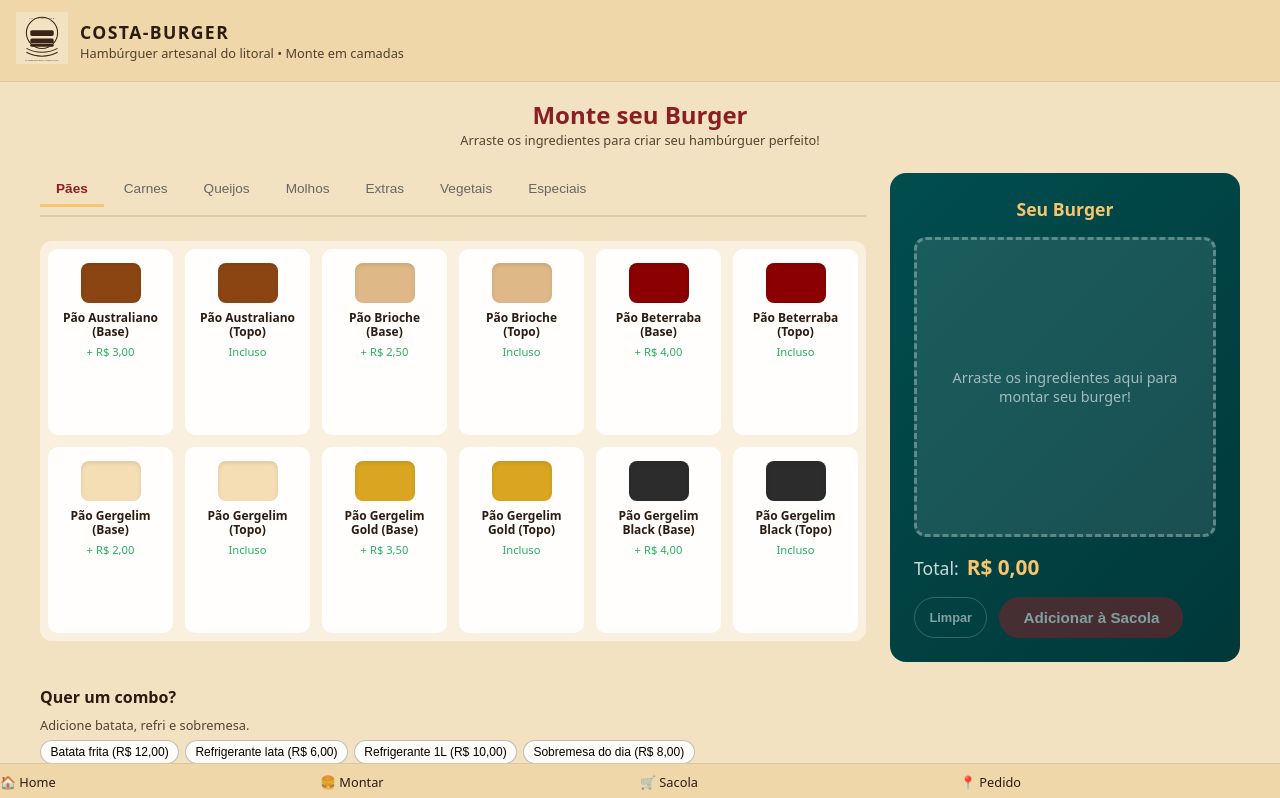
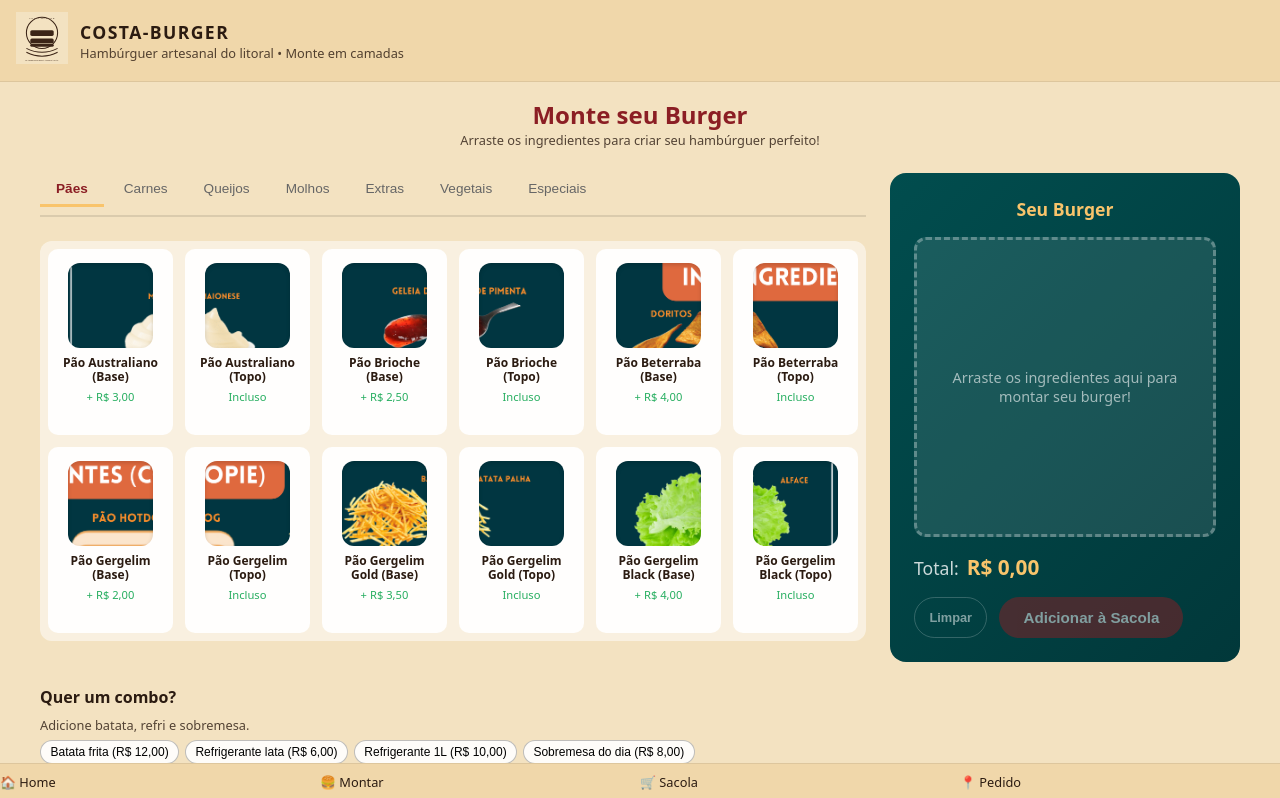
Before and after one commit to Garciabraganca/COSTABURGUER, a Next.js app: page /montar in a window 1280 px wide. Shown: the top 798 px of the page. Built offline with nearby package versions, Linux system fonts and the light colour scheme.

Commit message:
Use catalog sprite sheets for ingredients

```diff
--- a/components/BurgerBuilder.tsx
+++ b/components/BurgerBuilder.tsx
@@ -15,7 +15,8 @@
 import DraggableIngredient from './DraggableIngredient';
 import {
   Ingredient,
-  INGREDIENTES,
+  SPRITE_SHEET_SIZE,
+  ingredients,
   CATEGORIAS,
   getIngredientePorId,
   calcularPrecoTotal,
@@ -40,17 +41,25 @@
 }
 
 function BurgerLayer({ ingredient, onRemove }: { ingredient: Ingredient; onRemove: () => void }) {
+  const stackScale = 0.7;
+  const layerWidth = ingredient.width * stackScale;
+  const layerHeight = ingredient.height * stackScale;
+
   return (
     <div
       className="burger-layer-item"
       style={{
-        backgroundColor: ingredient.cor,
-        height: `${ingredient.altura}px`,
+        width: layerWidth,
+        height: layerHeight,
+        backgroundImage: `url(${ingredient.sheet})`,
+        backgroundPosition: `-${ingredient.x * stackScale}px -${ingredient.y * stackScale}px`,
+        backgroundRepeat: 'no-repeat',
+        backgroundSize: `${SPRITE_SHEET_SIZE.width * stackScale}px ${SPRITE_SHEET_SIZE.height * stackScale}px`,
       }}
       onClick={onRemove}
-      title={`${ingredient.nome} - Clique para remover`}
+      title={`${ingredient.name} - Clique para remover`}
     >
-      <span className="layer-label">{ingredient.nome}</span>
+      <span className="layer-label">{ingredient.name}</span>
     </div>
   );
 }
@@ -112,13 +121,13 @@
   const sortedIngredients = selectedIngredients
     .map(id => getIngredientePorId(id))
     .filter((ing): ing is Ingredient => ing !== undefined)
-    .sort((a, b) => a.ordem - b.ordem);
+    .sort((a, b) => a.order - b.order);
 
   const totalPrice = calcularPrecoTotal(selectedIngredients);
 
   // Filtra ingredientes por categoria selecionada
-  const ingredientsByCategory = INGREDIENTES.filter(
-    ing => ing.categoria === activeCategory
+  const ingredientsByCategory = ingredients.filter(
+    ing => ing.category === activeCategory
   );
 
   const activeIngredient = activeId ? getIngredientePorId(activeId) : null;
@@ -210,10 +219,24 @@
         {activeIngredient ? (
           <div
             className="ingredient-card dragging"
-            style={{ backgroundColor: activeIngredient.cor }}
+            style={{
+              width: activeIngredient.width * 0.45,
+              background: 'transparent',
+            }}
           >
+            <div
+              className="ingredient-sprite"
+              style={{
+                width: activeIngredient.width * 0.45,
+                height: activeIngredient.height * 0.45,
+                backgroundImage: `url(${activeIngredient.sheet})`,
+                backgroundPosition: `-${activeIngredient.x * 0.45}px -${activeIngredient.y * 0.45}px`,
+                backgroundRepeat: 'no-repeat',
+                backgroundSize: `${SPRITE_SHEET_SIZE.width * 0.45}px ${SPRITE_SHEET_SIZE.height * 0.45}px`,
+              }}
+            />
             <div className="ingredient-info">
-              <span className="ingredient-name">{activeIngredient.nome}</span>
+              <span className="ingredient-name">{activeIngredient.name}</span>
             </div>
           </div>
         ) : null}
--- a/components/DraggableIngredient.tsx
+++ b/components/DraggableIngredient.tsx
@@ -2,7 +2,7 @@
 
 import { useDraggable } from '@dnd-kit/core';
 import { CSS } from '@dnd-kit/utilities';
-import { Ingredient } from '@/lib/ingredientsData';
+import { Ingredient, SPRITE_SHEET_SIZE } from '@/lib/ingredientsData';
 
 type Props = {
   ingredient: Ingredient;
@@ -14,6 +14,10 @@
     id: ingredient.id,
     data: ingredient,
   });
+
+  const previewScale = 0.45;
+  const previewWidth = ingredient.width * previewScale;
+  const previewHeight = ingredient.height * previewScale;
 
   const style = {
     transform: CSS.Translate.toString(transform),
@@ -30,13 +34,19 @@
       className="ingredient-card"
     >
       <div
-        className="ingredient-preview"
-        style={{ backgroundColor: ingredient.cor }}
+        className="ingredient-sprite"
+        style={{
+          width: previewWidth,
+          height: previewHeight,
+          backgroundImage: `url(${ingredient.sheet})`,
+          backgroundPosition: `-${ingredient.x * previewScale}px -${ingredient.y * previewScale}px`,
+          backgroundSize: `${SPRITE_SHEET_SIZE.width * previewScale}px ${SPRITE_SHEET_SIZE.height * previewScale}px`,
+        }}
       />
       <div className="ingredient-info">
-        <span className="ingredient-name">{ingredient.nome}</span>
+        <span className="ingredient-name">{ingredient.name}</span>
         <span className="ingredient-price">
-          {ingredient.preco > 0 ? `+ ${currencyFormat(ingredient.preco)}` : 'Incluso'}
+          {ingredient.price > 0 ? `+ ${currencyFormat(ingredient.price)}` : 'Incluso'}
         </span>
       </div>
     </div>
--- a/lib/ingredientsData.ts
+++ b/lib/ingredientsData.ts
@@ -1,15 +1,76 @@
-// Mapeamento completo de ingredientes baseado nas imagens do catálogo
-// Cada ingrediente tem: id, nome, categoria, preço, cor (para fallback CSS), e imagem
+// Mapeamento de ingredientes utilizando as páginas de catálogo como sprite sheets
 
-export type Ingredient = {
+export type IngredientCategory =
+  | 'pao'
+  | 'carne'
+  | 'queijo'
+  | 'molho'
+  | 'extra'
+  | 'vegetal'
+  | 'especial';
+
+export interface Ingredient {
   id: string;
-  nome: string;
-  categoria: 'pao' | 'carne' | 'queijo' | 'molho' | 'extra' | 'vegetal' | 'especial';
-  preco: number;
-  cor: string; // Cor para representação visual
-  altura: number; // Altura da camada em pixels
-  ordem: number; // Ordem de empilhamento (menor = mais embaixo)
+  name: string;
+  price: number;
+  category: IngredientCategory;
+  sheet: string;
+  x: number;
+  y: number;
+  width: number;
+  height: number;
+  order: number;
+}
+
+const GRID_COLUMNS = 12;
+const GRID_ROWS = 6;
+export const SPRITE_CELL_SIZE = 189;
+export const SPRITE_SHEETS = [
+  '/ingredients/catalogo-1.png',
+  '/ingredients/catalogo-2.png',
+  '/ingredients/catalogo-3.png',
+];
+
+export const SPRITE_SHEET_SIZE = {
+  width: SPRITE_CELL_SIZE * GRID_COLUMNS,
+  height: SPRITE_CELL_SIZE * GRID_ROWS,
 };
+
+function spriteFromSlot(slot: number) {
+  const sheetIndex = Math.floor(slot / (GRID_COLUMNS * GRID_ROWS));
+  const localSlot = slot % (GRID_COLUMNS * GRID_ROWS);
+  const column = localSlot % GRID_COLUMNS;
+  const row = Math.floor(localSlot / GRID_COLUMNS);
+
+  return {
+    sheet: SPRITE_SHEETS[Math.min(sheetIndex, SPRITE_SHEETS.length - 1)],
+    x: column * SPRITE_CELL_SIZE,
+    y: row * SPRITE_CELL_SIZE,
+    width: SPRITE_CELL_SIZE,
+    height: SPRITE_CELL_SIZE,
+  } satisfies Pick<Ingredient, 'sheet' | 'x' | 'y' | 'width' | 'height'>;
+}
+
+let currentSlot = 0;
+function nextSpriteSlot(slot?: number) {
+  if (typeof slot === 'number') {
+    return spriteFromSlot(slot);
+  }
+
+  const sprite = spriteFromSlot(currentSlot);
+  currentSlot += 1;
+  return sprite;
+}
+
+function makeIngredient(
+  data: Omit<Ingredient, 'sheet' | 'x' | 'y' | 'width' | 'height'> & {
+    slot?: number;
+  }
+): Ingredient {
+  const sprite = nextSpriteSlot(data.slot);
+  const { slot, ...rest } = data;
+  return { ...rest, ...sprite } satisfies Ingredient;
+}
 
 // Categorias para organização visual
 export const CATEGORIAS = {
@@ -23,102 +84,102 @@
 };
 
 // Ingredientes extraídos das imagens do catálogo
-export const INGREDIENTES: Ingredient[] = [
+export const ingredients: Ingredient[] = [
   // === PÃES (Base e Topo) ===
-  { id: 'pao-australiano-base', nome: 'Pão Australiano (Base)', categoria: 'pao', preco: 3, cor: '#8B4513', altura: 25, ordem: 1 },
-  { id: 'pao-australiano-topo', nome: 'Pão Australiano (Topo)', categoria: 'pao', preco: 0, cor: '#8B4513', altura: 35, ordem: 100 },
-  { id: 'pao-brioche-base', nome: 'Pão Brioche (Base)', categoria: 'pao', preco: 2.5, cor: '#DEB887', altura: 25, ordem: 1 },
-  { id: 'pao-brioche-topo', nome: 'Pão Brioche (Topo)', categoria: 'pao', preco: 0, cor: '#DEB887', altura: 35, ordem: 100 },
-  { id: 'pao-beterraba-base', nome: 'Pão Beterraba (Base)', categoria: 'pao', preco: 4, cor: '#8B0000', altura: 25, ordem: 1 },
-  { id: 'pao-beterraba-topo', nome: 'Pão Beterraba (Topo)', categoria: 'pao', preco: 0, cor: '#8B0000', altura: 35, ordem: 100 },
-  { id: 'pao-gergelin-base', nome: 'Pão Gergelim (Base)', categoria: 'pao', preco: 2, cor: '#F5DEB3', altura: 25, ordem: 1 },
-  { id: 'pao-gergelin-topo', nome: 'Pão Gergelim (Topo)', categoria: 'pao', preco: 0, cor: '#F5DEB3', altura: 35, ordem: 100 },
-  { id: 'pao-gergelin-gold-base', nome: 'Pão Gergelim Gold (Base)', categoria: 'pao', preco: 3.5, cor: '#DAA520', altura: 25, ordem: 1 },
-  { id: 'pao-gergelin-gold-topo', nome: 'Pão Gergelim Gold (Topo)', categoria: 'pao', preco: 0, cor: '#DAA520', altura: 35, ordem: 100 },
-  { id: 'pao-gergelin-black-base', nome: 'Pão Gergelim Black (Base)', categoria: 'pao', preco: 4, cor: '#2C2C2C', altura: 25, ordem: 1 },
-  { id: 'pao-gergelin-black-topo', nome: 'Pão Gergelim Black (Topo)', categoria: 'pao', preco: 0, cor: '#2C2C2C', altura: 35, ordem: 100 },
+  makeIngredient({ id: 'pao-australiano-base', name: 'Pão Australiano (Base)', category: 'pao', price: 3, order: 1 }),
+  makeIngredient({ id: 'pao-australiano-topo', name: 'Pão Australiano (Topo)', category: 'pao', price: 0, order: 100 }),
+  makeIngredient({ id: 'pao-brioche-base', name: 'Pão Brioche (Base)', category: 'pao', price: 2.5, order: 1 }),
+  makeIngredient({ id: 'pao-brioche-topo', name: 'Pão Brioche (Topo)', category: 'pao', price: 0, order: 100 }),
+  makeIngredient({ id: 'pao-beterraba-base', name: 'Pão Beterraba (Base)', category: 'pao', price: 4, order: 1 }),
+  makeIngredient({ id: 'pao-beterraba-topo', name: 'Pão Beterraba (Topo)', category: 'pao', price: 0, order: 100 }),
+  makeIngredient({ id: 'pao-gergelin-base', name: 'Pão Gergelim (Base)', category: 'pao', price: 2, order: 1 }),
+  makeIngredient({ id: 'pao-gergelin-topo', name: 'Pão Gergelim (Topo)', category: 'pao', price: 0, order: 100 }),
+  makeIngredient({ id: 'pao-gergelin-gold-base', name: 'Pão Gergelim Gold (Base)', category: 'pao', price: 3.5, order: 1 }),
+  makeIngredient({ id: 'pao-gergelin-gold-topo', name: 'Pão Gergelim Gold (Topo)', category: 'pao', price: 0, order: 100 }),
+  makeIngredient({ id: 'pao-gergelin-black-base', name: 'Pão Gergelim Black (Base)', category: 'pao', price: 4, order: 1 }),
+  makeIngredient({ id: 'pao-gergelin-black-topo', name: 'Pão Gergelim Black (Topo)', category: 'pao', price: 0, order: 100 }),
 
   // === CARNES ===
-  { id: 'smash-70g', nome: 'Smash 70g', categoria: 'carne', preco: 8, cor: '#5D4037', altura: 15, ordem: 20 },
-  { id: 'smash-90g', nome: 'Smash 90g', categoria: 'carne', preco: 10, cor: '#5D4037', altura: 18, ordem: 20 },
-  { id: 'smash-120g', nome: 'Smash 120g', categoria: 'carne', preco: 12, cor: '#5D4037', altura: 22, ordem: 20 },
-  { id: 'blend-bovino-90', nome: 'Blend Bovino 90g', categoria: 'carne', preco: 11, cor: '#6D4C41', altura: 20, ordem: 20 },
-  { id: 'blend-bovino-120', nome: 'Blend Bovino 120g', categoria: 'carne', preco: 14, cor: '#6D4C41', altura: 24, ordem: 20 },
-  { id: 'blend-bovino-160', nome: 'Blend Bovino 160g', categoria: 'carne', preco: 18, cor: '#6D4C41', altura: 28, ordem: 20 },
-  { id: 'blend-bovino-200', nome: 'Blend Bovino 200g', categoria: 'carne', preco: 22, cor: '#6D4C41', altura: 32, ordem: 20 },
-  { id: 'blend-frango', nome: 'Blend de Frango', categoria: 'carne', preco: 12, cor: '#D4A574', altura: 20, ordem: 20 },
-  { id: 'blend-vegetariano', nome: 'Blend Vegetariano', categoria: 'carne', preco: 14, cor: '#8D6E63', altura: 20, ordem: 20 },
-  { id: 'frango-empanado', nome: 'Frango Empanado', categoria: 'carne', preco: 15, cor: '#DEB887', altura: 25, ordem: 20 },
-  { id: 'costela-desfiada', nome: 'Costela Desfiada', categoria: 'carne', preco: 20, cor: '#8B4513', altura: 22, ordem: 20 },
-  { id: 'carne-desfiada', nome: 'Carne Desfiada', categoria: 'carne', preco: 16, cor: '#A0522D', altura: 20, ordem: 20 },
+  makeIngredient({ id: 'smash-70g', name: 'Smash 70g', category: 'carne', price: 8, order: 20 }),
+  makeIngredient({ id: 'smash-90g', name: 'Smash 90g', category: 'carne', price: 10, order: 20 }),
+  makeIngredient({ id: 'smash-120g', name: 'Smash 120g', category: 'carne', price: 12, order: 20 }),
+  makeIngredient({ id: 'blend-bovino-90', name: 'Blend Bovino 90g', category: 'carne', price: 11, order: 20 }),
+  makeIngredient({ id: 'blend-bovino-120', name: 'Blend Bovino 120g', category: 'carne', price: 14, order: 20 }),
+  makeIngredient({ id: 'blend-bovino-160', name: 'Blend Bovino 160g', category: 'carne', price: 18, order: 20 }),
+  makeIngredient({ id: 'blend-bovino-200', name: 'Blend Bovino 200g', category: 'carne', price: 22, order: 20 }),
+  makeIngredient({ id: 'blend-frango', name: 'Blend de Frango', category: 'carne', price: 12, order: 20 }),
+  makeIngredient({ id: 'blend-vegetariano', name: 'Blend Vegetariano', category: 'carne', price: 14, order: 20 }),
+  makeIngredient({ id: 'frango-empanado', name: 'Frango Empanado', category: 'carne', price: 15, order: 20 }),
+  makeIngredient({ id: 'costela-desfiada', name: 'Costela Desfiada', category: 'carne', price: 20, order: 20 }),
+  makeIngredient({ id: 'carne-desfiada', name: 'Carne Desfiada', category: 'carne', price: 16, order: 20 }),
 
   // === QUEIJOS ===
-  { id: 'cheddar-fatia', nome: 'Cheddar (Fatia)', categoria: 'queijo', preco: 3, cor: '#FF8C00', altura: 8, ordem: 30 },
-  { id: 'cheddar-cremoso', nome: 'Cheddar Cremoso', categoria: 'queijo', preco: 4, cor: '#FFA500', altura: 10, ordem: 30 },
-  { id: 'mussarela-fatia', nome: 'Mussarela (Fatia)', categoria: 'queijo', preco: 2.5, cor: '#FFFACD', altura: 8, ordem: 30 },
-  { id: 'mussarela-ralada', nome: 'Mussarela Ralada', categoria: 'queijo', preco: 3, cor: '#FFF8DC', altura: 12, ordem: 30 },
-  { id: 'prato-fatia', nome: 'Queijo Prato (Fatia)', categoria: 'queijo', preco: 2.5, cor: '#F0E68C', altura: 8, ordem: 30 },
-  { id: 'provolone', nome: 'Provolone', categoria: 'queijo', preco: 4, cor: '#FAFAD2', altura: 8, ordem: 30 },
-  { id: 'cream-cheese', nome: 'Cream Cheese', categoria: 'queijo', preco: 4.5, cor: '#FFFAF0', altura: 10, ordem: 30 },
-  { id: 'catupiry', nome: 'Catupiry', categoria: 'queijo', preco: 4, cor: '#FFF5EE', altura: 10, ordem: 30 },
-  { id: 'queijo-coalho', nome: 'Queijo Coalho', categoria: 'queijo', preco: 5, cor: '#F5DEB3', altura: 12, ordem: 30 },
-  { id: 'gorgonzola', nome: 'Gorgonzola', categoria: 'queijo', preco: 6, cor: '#E8E8D0', altura: 10, ordem: 30 },
+  makeIngredient({ id: 'cheddar-fatia', name: 'Cheddar (Fatia)', category: 'queijo', price: 3, order: 30 }),
+  makeIngredient({ id: 'cheddar-cremoso', name: 'Cheddar Cremoso', category: 'queijo', price: 4, order: 30 }),
+  makeIngredient({ id: 'mussarela-fatia', name: 'Mussarela (Fatia)', category: 'queijo', price: 2.5, order: 30 }),
+  makeIngredient({ id: 'mussarela-ralada', name: 'Mussarela Ralada', category: 'queijo', price: 3, order: 30 }),
+  makeIngredient({ id: 'prato-fatia', name: 'Queijo Prato (Fatia)', category: 'queijo', price: 2.5, order: 30 }),
+  makeIngredient({ id: 'provolone', name: 'Provolone', category: 'queijo', price: 4, order: 30 }),
+  makeIngredient({ id: 'cream-cheese', name: 'Cream Cheese', category: 'queijo', price: 4.5, order: 30 }),
+  makeIngredient({ id: 'catupiry', name: 'Catupiry', category: 'queijo', price: 4, order: 30 }),
+  makeIngredient({ id: 'queijo-coalho', name: 'Queijo Coalho', category: 'queijo', price: 5, order: 30 }),
+  makeIngredient({ id: 'gorgonzola', name: 'Gorgonzola', category: 'queijo', price: 6, order: 30 }),
 
   // === MOLHOS ===
-  { id: 'ketchup', nome: 'Ketchup', categoria: 'molho', preco: 0, cor: '#DC143C', altura: 6, ordem: 40 },
-  { id: 'mostarda', nome: 'Mostarda', categoria: 'molho', preco: 0, cor: '#FFD700', altura: 6, ordem: 40 },
-  { id: 'maionese', nome: 'Maionese', categoria: 'molho', preco: 0, cor: '#FFF8DC', altura: 6, ordem: 40 },
-  { id: 'barbecue', nome: 'Barbecue', categoria: 'molho', preco: 2, cor: '#8B0000', altura: 6, ordem: 40 },
-  { id: 'molho-verde', nome: 'Molho Verde', categoria: 'molho', preco: 2, cor: '#228B22', altura: 6, ordem: 40 },
-  { id: 'molho-rose', nome: 'Molho Rosé', categoria: 'molho', preco: 2, cor: '#FFB6C1', altura: 6, ordem: 40 },
-  { id: 'molho-especial', nome: 'Molho Especial', categoria: 'molho', preco: 3, cor: '#CD853F', altura: 6, ordem: 40 },
-  { id: 'billy-jack', nome: 'Billy & Jack', categoria: 'molho', preco: 3, cor: '#DEB887', altura: 6, ordem: 40 },
-  { id: 'molho-shoyu', nome: 'Molho Shoyu', categoria: 'molho', preco: 2, cor: '#4A3728', altura: 6, ordem: 40 },
-  { id: 'geleia-pimenta', nome: 'Geléia de Pimenta', categoria: 'molho', preco: 4, cor: '#B22222', altura: 6, ordem: 40 },
+  makeIngredient({ id: 'ketchup', name: 'Ketchup', category: 'molho', price: 0, order: 40 }),
+  makeIngredient({ id: 'mostarda', name: 'Mostarda', category: 'molho', price: 0, order: 40 }),
+  makeIngredient({ id: 'maionese', name: 'Maionese', category: 'molho', price: 0, order: 40 }),
+  makeIngredient({ id: 'barbecue', name: 'Barbecue', category: 'molho', price: 2, order: 40 }),
+  makeIngredient({ id: 'molho-verde', name: 'Molho Verde', category: 'molho', price: 2, order: 40 }),
+  makeIngredient({ id: 'molho-rose', name: 'Molho Rosé', category: 'molho', price: 2, order: 40 }),
+  makeIngredient({ id: 'molho-especial', name: 'Molho Especial', category: 'molho', price: 3, order: 40 }),
+  makeIngredient({ id: 'billy-jack', name: 'Billy & Jack', category: 'molho', price: 3, order: 40 }),
+  makeIngredient({ id: 'molho-shoyu', name: 'Molho Shoyu', category: 'molho', price: 2, order: 40 }),
+  makeIngredient({ id: 'geleia-pimenta', name: 'Geléia de Pimenta', category: 'molho', price: 4, order: 40 }),
 
   // === VEGETAIS ===
-  { id: 'alface', nome: 'Alface', categoria: 'vegetal', preco: 1, cor: '#90EE90', altura: 12, ordem: 50 },
-  { id: 'tomate', nome: 'Tomate', categoria: 'vegetal', preco: 1, cor: '#FF6347', altura: 10, ordem: 50 },
-  { id: 'cebola-rodela', nome: 'Cebola (Rodelas)', categoria: 'vegetal', preco: 1, cor: '#E6E6FA', altura: 8, ordem: 50 },
-  { id: 'cebola-roxa', nome: 'Cebola Roxa', categoria: 'vegetal', preco: 1.5, cor: '#9370DB', altura: 8, ordem: 50 },
-  { id: 'cebola-caramelizada', nome: 'Cebola Caramelizada', categoria: 'vegetal', preco: 3, cor: '#8B4513', altura: 10, ordem: 50 },
-  { id: 'picles', nome: 'Picles', categoria: 'vegetal', preco: 2, cor: '#9ACD32', altura: 8, ordem: 50 },
-  { id: 'rucula', nome: 'Rúcula', categoria: 'vegetal', preco: 2, cor: '#2E8B57', altura: 12, ordem: 50 },
-  { id: 'champignon', nome: 'Champignon', categoria: 'vegetal', preco: 4, cor: '#F5F5DC', altura: 10, ordem: 50 },
+  makeIngredient({ id: 'alface', name: 'Alface', category: 'vegetal', price: 1, order: 50 }),
+  makeIngredient({ id: 'tomate', name: 'Tomate', category: 'vegetal', price: 1, order: 50 }),
+  makeIngredient({ id: 'cebola-rodela', name: 'Cebola (Rodelas)', category: 'vegetal', price: 1, order: 50 }),
+  makeIngredient({ id: 'cebola-roxa', name: 'Cebola Roxa', category: 'vegetal', price: 1.5, order: 50 }),
+  makeIngredient({ id: 'cebola-caramelizada', name: 'Cebola Caramelizada', category: 'vegetal', price: 3, order: 50 }),
+  makeIngredient({ id: 'picles', name: 'Picles', category: 'vegetal', price: 2, order: 50 }),
+  makeIngredient({ id: 'rucula', name: 'Rúcula', category: 'vegetal', price: 2, order: 50 }),
+  makeIngredient({ id: 'champignon', name: 'Champignon', category: 'vegetal', price: 4, order: 50 }),
 
   // === EXTRAS ===
-  { id: 'bacon-fatia', nome: 'Bacon (Fatias)', categoria: 'extra', preco: 5, cor: '#CD5C5C', altura: 10, ordem: 60 },
-  { id: 'bacon-crispy', nome: 'Bacon Crispy', categoria: 'extra', preco: 6, cor: '#A52A2A', altura: 12, ordem: 60 },
-  { id: 'bacon-cubo', nome: 'Bacon em Cubos', categoria: 'extra', preco: 5, cor: '#B22222', altura: 10, ordem: 60 },
-  { id: 'ovo-frito', nome: 'Ovo Frito', categoria: 'extra', preco: 3, cor: '#FFD700', altura: 15, ordem: 60 },
-  { id: 'ovo-cozido', nome: 'Ovo Cozido', categoria: 'extra', preco: 2, cor: '#FFFACD', altura: 12, ordem: 60 },
-  { id: 'doritos', nome: 'Doritos', categoria: 'extra', preco: 3, cor: '#FF4500', altura: 10, ordem: 60 },
-  { id: 'batata-palha', nome: 'Batata Palha', categoria: 'extra', preco: 2, cor: '#DAA520', altura: 10, ordem: 60 },
-  { id: 'aneis-cebola', nome: 'Anéis de Cebola', categoria: 'extra', preco: 5, cor: '#DEB887', altura: 15, ordem: 60 },
-  { id: 'calabresa-fatia', nome: 'Calabresa (Fatias)', categoria: 'extra', preco: 4, cor: '#CD5C5C', altura: 10, ordem: 60 },
-  { id: 'presunto', nome: 'Presunto', categoria: 'extra', preco: 4, cor: '#FFB6C1', altura: 8, ordem: 60 },
-  { id: 'salame', nome: 'Salame', categoria: 'extra', preco: 5, cor: '#8B0000', altura: 8, ordem: 60 },
+  makeIngredient({ id: 'bacon-fatia', name: 'Bacon (Fatias)', category: 'extra', price: 5, order: 60 }),
+  makeIngredient({ id: 'bacon-crispy', name: 'Bacon Crispy', category: 'extra', price: 6, order: 60 }),
+  makeIngredient({ id: 'bacon-cubo', name: 'Bacon em Cubos', category: 'extra', price: 5, order: 60 }),
+  makeIngredient({ id: 'ovo-frito', name: 'Ovo Frito', category: 'extra', price: 3, order: 60 }),
+  makeIngredient({ id: 'ovo-cozido', name: 'Ovo Cozido', category: 'extra', price: 2, order: 60 }),
+  makeIngredient({ id: 'doritos', name: 'Doritos', category: 'extra', price: 3, order: 60 }),
+  makeIngredient({ id: 'batata-palha', name: 'Batata Palha', category: 'extra', price: 2, order: 60 }),
+  makeIngredient({ id: 'aneis-cebola', name: 'Anéis de Cebola', category: 'extra', price: 5, order: 60 }),
+  makeIngredient({ id: 'calabresa-fatia', name: 'Calabresa (Fatias)', category: 'extra', price: 4, order: 60 }),
+  makeIngredient({ id: 'presunto', name: 'Presunto', category: 'extra', price: 4, order: 60 }),
+  makeIngredient({ id: 'salame', name: 'Salame', category: 'extra', price: 5, order: 60 }),
 
   // === ESPECIAIS ===
-  { id: 'abacaxi', nome: 'Abacaxi', categoria: 'especial', preco: 3, cor: '#FFD700', altura: 10, ordem: 70 },
-  { id: 'creme-doritos', nome: 'Creme de Doritos', categoria: 'especial', preco: 4, cor: '#FF6347', altura: 10, ordem: 70 },
-  { id: 'catupiry-empanado', nome: 'Catupiry Empanado', categoria: 'especial', preco: 5, cor: '#FFF8DC', altura: 15, ordem: 70 },
+  makeIngredient({ id: 'abacaxi', name: 'Abacaxi', category: 'especial', price: 3, order: 70 }),
+  makeIngredient({ id: 'creme-doritos', name: 'Creme de Doritos', category: 'especial', price: 4, order: 70 }),
+  makeIngredient({ id: 'catupiry-empanado', name: 'Catupiry Empanado', category: 'especial', price: 5, order: 70 }),
 ];
 
 // Função para obter ingredientes por categoria
-export function getIngredientesPorCategoria(categoria: Ingredient['categoria']) {
-  return INGREDIENTES.filter(ing => ing.categoria === categoria);
+export function getIngredientesPorCategoria(categoria: Ingredient['category']) {
+  return ingredients.filter(ing => ing.category === categoria);
 }
 
 // Função para obter um ingrediente por ID
 export function getIngredientePorId(id: string) {
-  return INGREDIENTES.find(ing => ing.id === id);
+  return ingredients.find(ing => ing.id === id);
 }
 
 // Função para calcular preço total de uma lista de ingredientes
 export function calcularPrecoTotal(ingredientesIds: string[]) {
   return ingredientesIds.reduce((total, id) => {
     const ing = getIngredientePorId(id);
-    return total + (ing?.preco || 0);
+    return total + (ing?.price || 0);
   }, 0);
 }
--- a/styles/globals.css
+++ b/styles/globals.css
@@ -603,12 +603,11 @@
   z-index: 1000;
 }
 
-.ingredient-preview {
-  width: 60px;
-  height: 40px;
-  border-radius: 8px;
+.ingredient-sprite {
+  border-radius: 12px;
   margin-bottom: 0.5rem;
-  box-shadow: inset 0 2px 4px rgba(0,0,0,0.1);
+  background-repeat: no-repeat;
+  box-shadow: inset 0 2px 4px rgba(0,0,0,0.15);
 }
 
 .ingredient-info {
@@ -630,6 +629,16 @@
   font-size: 0.7rem;
   color: #27ae60;
   font-weight: 500;
+}
+
+@media (max-width: 640px) {
+  .ingredient-card {
+    padding: 0.6rem;
+  }
+
+  .ingredient-sprite {
+    margin-bottom: 0.35rem;
+  }
 }
 
 /* Builder Section */
@@ -680,11 +689,10 @@
   align-items: center;
   gap: 2px;
   width: 100%;
-  max-width: 200px;
+  max-width: 260px;
 }
 
 .burger-layer-item {
-  width: 100%;
   border-radius: 8px;
   display: flex;
   align-items: center;
```
